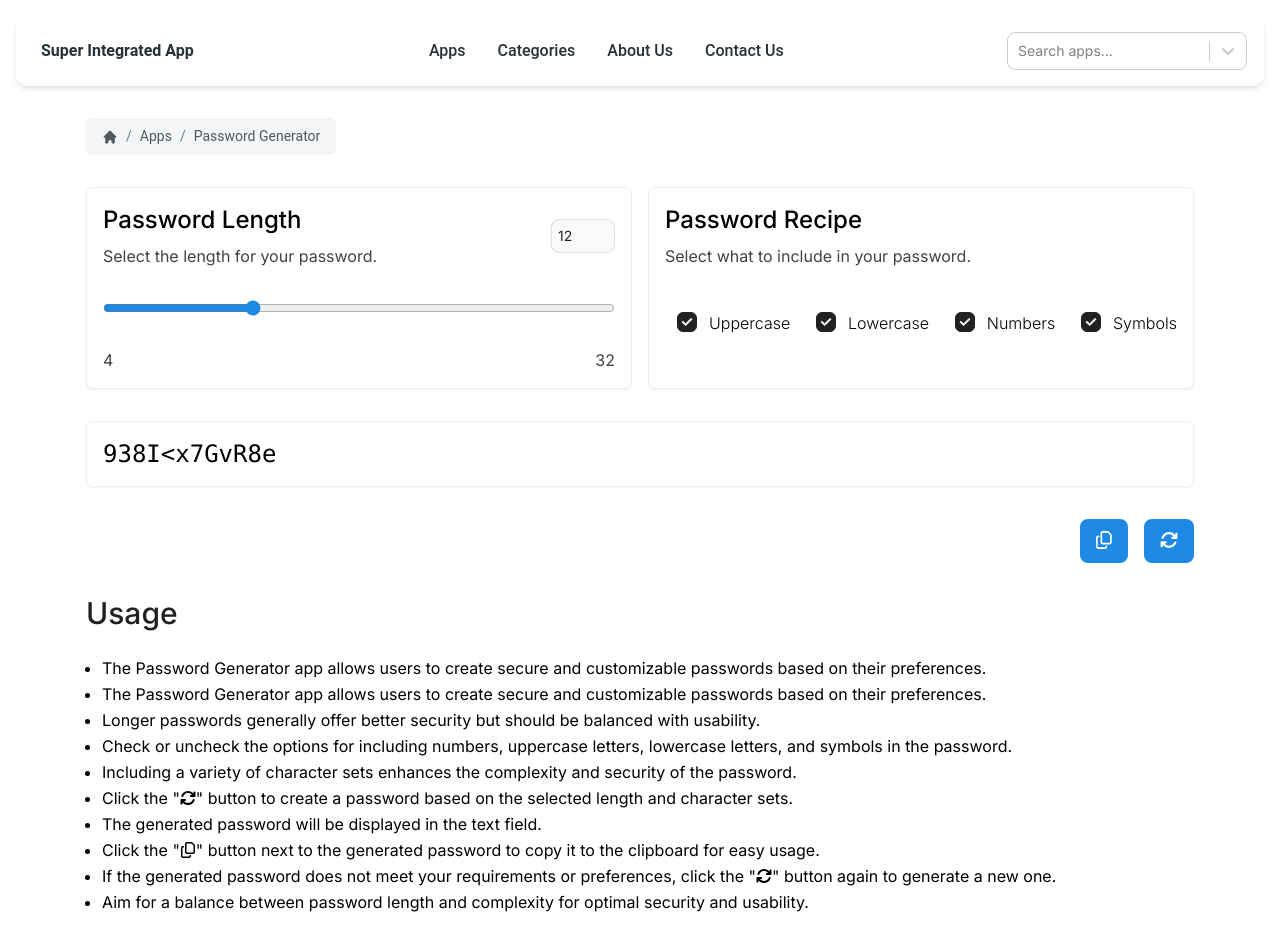
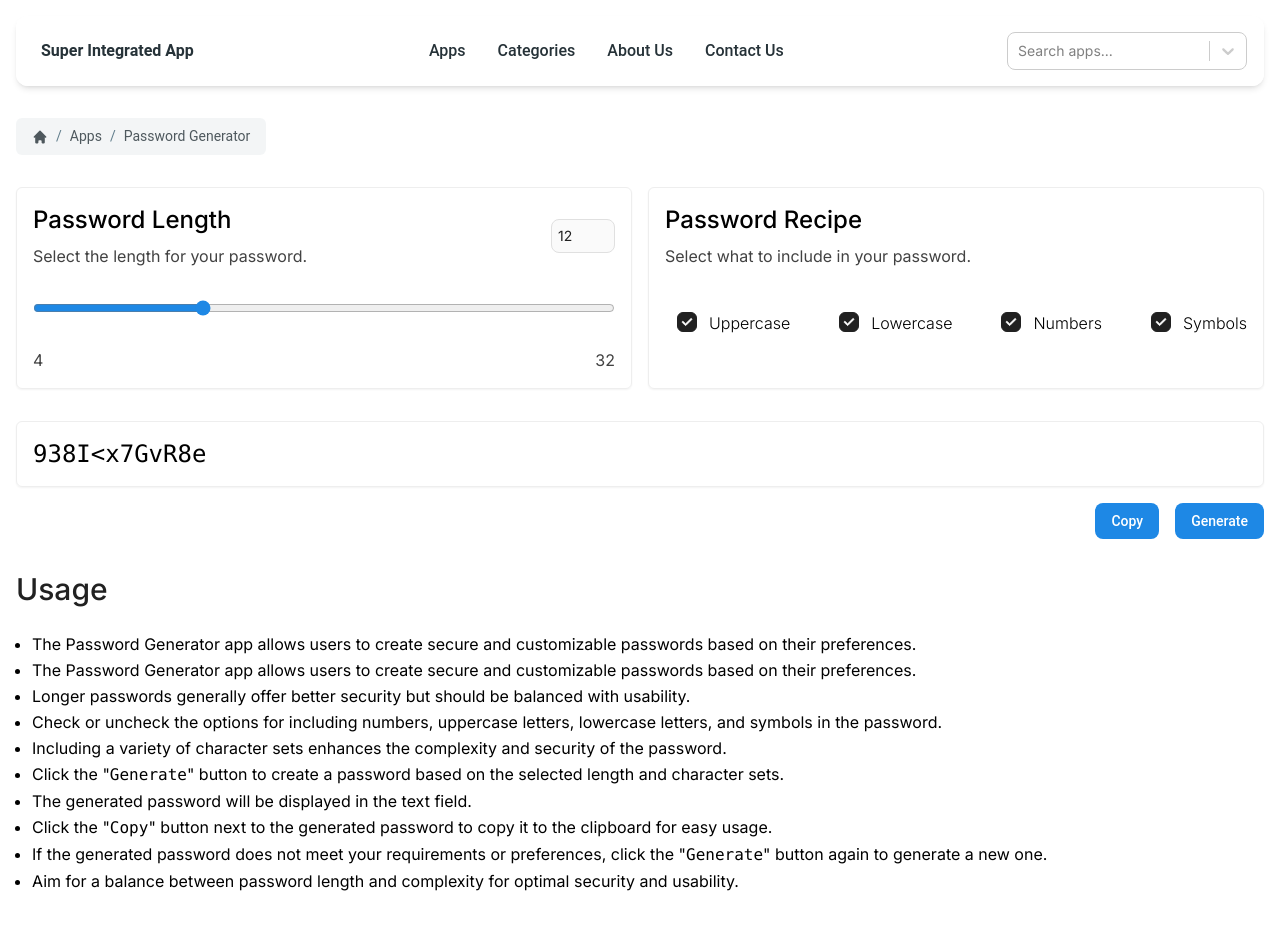
Before and after one commit to DanfeCamp/super-integrated-app, a Next.js app: page /apps/password-generator in a window 1280 px wide. Shown: the top 940 px of the page. Built offline with nearby package versions, Linux system fonts and the light colour scheme.

Commit message:
feat: qr-generator

```diff
--- a/app/apps/password-generator/page.js
+++ b/app/apps/password-generator/page.js
@@ -4,9 +4,6 @@
  * External dependencies.
  */
 import React, { useState, useEffect } from "react";
-import { FontAwesomeIcon } from "@fortawesome/react-fontawesome";
-import { faCopy } from "@fortawesome/free-regular-svg-icons";
-import { faArrowsRotate, faCheck } from "@fortawesome/free-solid-svg-icons";
 
 /**
  * Internal dependencies.
@@ -23,7 +20,7 @@ const PasswordGenerator = () => {
   const minimumNumberOfCharacter = 4;
   const maximumNumberOfCharacter = 32;
 
-  const [icon, setIcon] = useState(faCopy);
+  const [copyText, setCopyText] = useState("Copy");
   const [password, setPassword] = useState("");
   const [hasUppercase, setHasUppercase] = useState(true);
   const [hasLowercase, setHasLowercase] = useState(true);
@@ -73,10 +70,10 @@ const PasswordGenerator = () => {
   };
 
   const copyToClipboard = () => {
-    setIcon(faCheck);
+    setCopyText("Copied!");
     navigator.clipboard.writeText(password);
     setTimeout(() => {
-      setIcon(faCopy);
+      setCopyText("Copy");
     }, 1000);
   };
 
@@ -210,27 +207,29 @@ const PasswordGenerator = () => {
         </div>
 
         {/* Generated Password */}
+        <div>
           <div className="rounded-md border shadow-sm w-full p-4 text-lg">
             <code className="text-xl sm:text-2xl break-words">{password}</code>
           </div>
 
           {/* Buttons */}
-        <div className="flex justify-end">
+          <div className="flex justify-end mt-4">
             <div className="flex gap-4">
               <button
-              className="align-middle select-none font-sans font-bold text-center transition-all disabled:opacity-50 disabled:shadow-none disabled:pointer-events-none text-lg py-2 px-4 rounded-lg bg-blue-600 text-white hover:shadow-lg focus:opacity-[0.85] focus:shadow-none active:opacity-[0.85] active:shadow-none"
+                className="align-middle select-none font-sans font-medium text-center transition-all disabled:opacity-50 disabled:shadow-none disabled:pointer-events-none text-sm py-2 px-4 rounded-lg bg-blue-600 text-white hover:shadow-lg focus:opacity-[0.85] focus:shadow-none active:opacity-[0.85] active:shadow-none"
                 type="button"
                 onClick={copyToClipboard}
               >
-              <FontAwesomeIcon icon={icon} />
+                {copyText}
               </button>
               <button
-              className="align-middle select-none font-sans font-bold text-center transition-all disabled:opacity-50 disabled:shadow-none disabled:pointer-events-none text-lg py-2 px-4 rounded-lg bg-blue-600 text-white hover:shadow-lg focus:opacity-[0.85] focus:shadow-none active:opacity-[0.85] active:shadow-none"
+                className="align-middle select-none font-sans font-medium text-center transition-all disabled:opacity-50 disabled:shadow-none disabled:pointer-events-none text-sm py-2 px-4 rounded-lg bg-blue-600 text-white hover:shadow-lg focus:opacity-[0.85] focus:shadow-none active:opacity-[0.85] active:shadow-none"
                 type="button"
                 onClick={generatePassword}
               >
-              <FontAwesomeIcon icon={faArrowsRotate} />
+                Generate
               </button>
+            </div>
           </div>
         </div>
 
@@ -261,31 +260,20 @@ const PasswordGenerator = () => {
               security of the password.
             </li>
             <li className="ml-4">
-              Click the "
-              <FontAwesomeIcon
-                icon={faArrowsRotate}
-                className="inline h-4 w-4"
-              />
-              " button to create a password based on the selected length and
-              character sets.
+              Click the "<code>Generate</code>" button to create a password
+              based on the selected length and character sets.
             </li>
             <li className="ml-4">
               The generated password will be displayed in the text field.
             </li>
             <li className="ml-4">
-              Click the "
-              <FontAwesomeIcon icon={faCopy} className="inline h-4 w-4" />"
-              button next to the generated password to copy it to the clipboard
-              for easy usage.
+              Click the "<code>Copy</code>" button next to the generated
+              password to copy it to the clipboard for easy usage.
             </li>
             <li className="ml-4">
               If the generated password does not meet your requirements or
-              preferences, click the "
-              <FontAwesomeIcon
-                icon={faArrowsRotate}
-                className="inline h-4 w-4"
-              />
-              " button again to generate a new one.
+              preferences, click the "<code>Generate</code>" button again to
+              generate a new one.
             </li>
             <li className="ml-4">
               Aim for a balance between password length and complexity for
--- a/app/apps/qr-generator/layout.js
+++ b/app/apps/qr-generator/layout.js
@@ -1,5 +1,5 @@
 export const metadata = {
-  title: "SIA",
+  title: "QR Generator",
   description: "",
 };
 
--- a/app/apps/qr-generator/page.js
+++ b/app/apps/qr-generator/page.js
@@ -1,7 +1,111 @@
-import React from "react";
+"use client";
+
+/**
+ * External dependencies.
+ */
+import React, { useState, useRef } from "react";
+import { QRCode } from "react-qrcode-logo";
+import * as htmlToImage from "html-to-image";
+
+/**
+ * Internal dependencies.
+ */
+import Breadcrumb from "@components/Breadcrumb";
+import AppContainer from "@components/AppContainer";
 
 const page = () => {
-  return <div>page</div>;
+  const paths = [
+    { link: "/apps", title: "Apps" },
+    { link: "/qr-generator", title: "QR Generator" },
+  ];
+
+  const [text, setText] = useState("");
+  const qrCodeRef = useRef(null);
+
+  const handleTextChange = (e) => {
+    setText(e.target.value);
+  };
+
+  const downloadQR = () => {
+    if (!qrCodeRef.current) return;
+
+    htmlToImage.toPng(qrCodeRef.current).then(function (dataUrl) {
+      const link = document.createElement("a");
+      link.download = "qrcode.png";
+      link.href = dataUrl;
+      link.click();
+    });
+  };
+
+  return (
+    <Breadcrumb paths={paths}>
+      <AppContainer>
+        {/* Sort Lists */}
+        <div>
+          <div className="grid md:grid-cols-2 gap-4">
+            <textarea
+              className="p-4 flex min-h-[360px] max-h-[500px] overflow-y-scroll sia-scrollbar sia-scrollbar-light w-full rounded-md border border-input bg-transparent text-sm shadow-sm placeholder:text-muted-foreground focus-visible:outline-none focus-visible:ring-1 focus-visible:ring-ring"
+              onChange={handleTextChange}
+              value={text}
+              placeholder="Place your text here"
+            ></textarea>
+            <div
+              className="w-full h-full grid place-content-center rounded-md border border-input bg-white text-sm shadow-sm"
+              ref={qrCodeRef}
+            >
+              <QRCode value={text} size={256} />
+            </div>
+          </div>
+
+          {/* Buttons */}
+          <div className="flex justify-end mt-4">
+            <div className="flex gap-4 sm:gap-8">
+              <button
+                className="align-middle select-none font-sans font-bold text-center transition-all disabled:opacity-50 disabled:shadow-none disabled:pointer-events-none text-xs py-3 px-6 rounded-lg bg-blue-600 text-white shadow-md shadow-gray-900/10 hover:shadow-lg hover:shadow-gray-900/20 focus:opacity-[0.85] focus:shadow-none active:opacity-[0.85] active:shadow-none"
+                type="button"
+                onClick={downloadQR}
+              >
+                Download
+              </button>
+            </div>
+          </div>
+        </div>
+
+        {/* Usage */}
+        <div className="w-full flex flex-col gap-4 sm:gap-6">
+          <h1 className="sm:text-3xl text-2xl font-medium title-font text-gray-900">
+            Usage
+          </h1>
+          <ul className="leading-relaxed text-base list-disc">
+            <li className="ml-4">
+              Users can input text they want to convert into a QR code into the
+              text area. They can type or paste text directly into the text
+              area.
+            </li>
+            <li className="ml-4">
+              As users input or modify the text, the app provides a live preview
+              of the generated QR code.
+            </li>
+            <li className="ml-4">
+              The live preview of the generated QR code is prominently displayed
+              within the app's interface, allowing users to see the visual
+              representation of their input text in real-time.
+            </li>
+            <li className="ml-4">
+              Users can scan the displayed QR code using a QR code scanner app
+              or device camera. This allows them to extract the original text
+              encoded within the QR code for various purposes.
+            </li>
+            <li className="ml-4">
+              Users have the option to download the generated QR code as a PNG
+              image file "<code>qrcode.png</code>" by clicking on a download
+              button.
+            </li>
+          </ul>
+        </div>
+      </AppContainer>
+    </Breadcrumb>
+  );
 };
 
 export default page;
--- a/app/apps/sitemap-compiler/page.js
+++ b/app/apps/sitemap-compiler/page.js
@@ -78,30 +78,34 @@ const SitemapCompiler = () => {
     <Breadcrumb paths={paths}>
       <AppContainer>
         {/* Sitemap Compiler */}
+        <div>
           <div className="grid md:grid-cols-2 gap-4">
             <textarea
-            className="flex min-h-[360px] max-h-[500px] overflow-y-scroll sia-scrollbar sia-scrollbar-light w-full rounded-md border border-input bg-transparent px-3 py-2 text-sm shadow-sm placeholder:text-muted-foreground focus-visible:outline-none focus-visible:ring-1 focus-visible:ring-ring disabled:cursor-not-allowed disabled:opacity-50"
+              className="flex min-h-[360px] max-h-[500px] overflow-y-scroll sia-scrollbar sia-scrollbar-light w-full rounded-md border border-input bg-transparent text-sm shadow-sm placeholder:text-muted-foreground focus-visible:outline-none focus-visible:ring-1 focus-visible:ring-ring disabled:cursor-not-allowed disabled:opacity-50"
               onChange={handleTextChange}
               value={text}
             ></textarea>
             <SitemapPreview urls={urls} />
           </div>
-        <div className="flex justify-end">
+
+          {/* Buttons */}
+          <div className="flex justify-end mt-4">
             <div className="flex gap-4 sm:gap-8">
               <button
-              class="align-middle select-none font-sans font-bold text-center transition-all disabled:opacity-50 disabled:shadow-none disabled:pointer-events-none text-xs py-3 px-6 rounded-lg bg-blue-600 text-white shadow-md shadow-gray-900/10 hover:shadow-lg hover:shadow-gray-900/20 focus:opacity-[0.85] focus:shadow-none active:opacity-[0.85] active:shadow-none"
+                className="align-middle select-none font-sans font-bold text-center transition-all disabled:opacity-50 disabled:shadow-none disabled:pointer-events-none text-xs py-3 px-6 rounded-lg bg-blue-600 text-white shadow-md shadow-gray-900/10 hover:shadow-lg hover:shadow-gray-900/20 focus:opacity-[0.85] focus:shadow-none active:opacity-[0.85] active:shadow-none"
                 type="button"
                 onClick={handleClear}
               >
                 {clearText}
               </button>
               <button
-              class="align-middle select-none font-sans font-bold text-center transition-all disabled:opacity-50 disabled:shadow-none disabled:pointer-events-none text-xs py-3 px-6 rounded-lg bg-blue-600 text-white shadow-md shadow-gray-900/10 hover:shadow-lg hover:shadow-gray-900/20 focus:opacity-[0.85] focus:shadow-none active:opacity-[0.85] active:shadow-none"
+                className="align-middle select-none font-sans font-bold text-center transition-all disabled:opacity-50 disabled:shadow-none disabled:pointer-events-none text-xs py-3 px-6 rounded-lg bg-blue-600 text-white shadow-md shadow-gray-900/10 hover:shadow-lg hover:shadow-gray-900/20 focus:opacity-[0.85] focus:shadow-none active:opacity-[0.85] active:shadow-none"
                 type="button"
                 onClick={downloadSitemap}
               >
                 Download
               </button>
+            </div>
           </div>
         </div>
 
--- a/app/apps/sort-lists/page.js
+++ b/app/apps/sort-lists/page.js
@@ -56,9 +56,10 @@ const SortLists = () => {
     <Breadcrumb paths={paths}>
       <AppContainer>
         {/* Sort Lists */}
+        <div>
           <div className="grid md:grid-cols-2 gap-4">
             <textarea
-            className="p-4 flex min-h-[360px] max-h-[500px] overflow-y-scroll sia-scrollbar sia-scrollbar-light w-full rounded-md border border-input bg-transparent px-3 py-2 text-sm shadow-sm placeholder:text-muted-foreground focus-visible:outline-none focus-visible:ring-1 focus-visible:ring-ring"
+              className="p-4 flex min-h-[360px] max-h-[500px] overflow-y-scroll sia-scrollbar sia-scrollbar-light w-full rounded-md border border-input bg-transparent text-sm shadow-sm placeholder:text-muted-foreground focus-visible:outline-none focus-visible:ring-1 focus-visible:ring-ring"
               onChange={handleTextChange}
               value={text}
               placeholder={`B\nC\nA`}
@@ -72,22 +73,23 @@ const SortLists = () => {
           </div>
 
           {/* Buttons */}
-        <div className="flex justify-end">
+          <div className="flex justify-end mt-4">
             <div className="flex gap-4 sm:gap-8">
               <button
-              class="align-middle select-none font-sans font-bold text-center transition-all disabled:opacity-50 disabled:shadow-none disabled:pointer-events-none text-xs py-3 px-6 rounded-lg bg-blue-600 text-white shadow-md shadow-gray-900/10 hover:shadow-lg hover:shadow-gray-900/20 focus:opacity-[0.85] focus:shadow-none active:opacity-[0.85] active:shadow-none"
+                className="align-middle select-none font-sans font-bold text-center transition-all disabled:opacity-50 disabled:shadow-none disabled:pointer-events-none text-xs py-3 px-6 rounded-lg bg-blue-600 text-white shadow-md shadow-gray-900/10 hover:shadow-lg hover:shadow-gray-900/20 focus:opacity-[0.85] focus:shadow-none active:opacity-[0.85] active:shadow-none"
                 type="button"
                 onClick={copyToClipboard}
               >
                 {copyText}
               </button>
               <button
-              class="align-middle select-none font-sans font-bold text-center transition-all disabled:opacity-50 disabled:shadow-none disabled:pointer-events-none text-xs py-3 px-6 rounded-lg bg-blue-600 text-white shadow-md shadow-gray-900/10 hover:shadow-lg hover:shadow-gray-900/20 focus:opacity-[0.85] focus:shadow-none active:opacity-[0.85] active:shadow-none"
+                className="align-middle select-none font-sans font-bold text-center transition-all disabled:opacity-50 disabled:shadow-none disabled:pointer-events-none text-xs py-3 px-6 rounded-lg bg-blue-600 text-white shadow-md shadow-gray-900/10 hover:shadow-lg hover:shadow-gray-900/20 focus:opacity-[0.85] focus:shadow-none active:opacity-[0.85] active:shadow-none"
                 type="button"
                 onClick={downloadSortedList}
               >
                 Download
               </button>
+            </div>
           </div>
         </div>
 
--- a/app/layout.js
+++ b/app/layout.js
@@ -18,7 +18,7 @@ export default function RootLayout({ children }) {
       <body className={inter.className + " sia-scrollbar sia-scrollbar-light"}>
         <Container>
           <Navbar />
-          <div className="container mx-auto px-4 py-8">{children}</div>
+          <div className="mx-auto px-4 py-8 w-full">{children}</div>
           <Footer />
         </Container>
       </body>
--- a/components/AppContainer.js
+++ b/components/AppContainer.js
@@ -1,7 +1,7 @@
 import React from "react";
 
 const AppContainer = ({ children }) => {
-  return <div className="flex flex-col gap-4 sm:gap-8">{children}</div>;
+  return <div className="flex flex-col gap-4 sm:gap-8 w-full">{children}</div>;
 };
 
 export default AppContainer;
--- a/package.json
+++ b/package.json
@@ -18,9 +18,11 @@
     "@fortawesome/react-fontawesome": "^0.2.0",
     "@heroicons/react": "^2.1.3",
     "@material-tailwind/react": "^2.1.9",
+    "html-to-image": "^1.11.11",
     "next": "14.2.3",
     "react": "^18",
     "react-dom": "^18",
+    "react-qrcode-logo": "^2.10.0",
     "react-select": "^5.8.0"
   },
   "devDependencies": {
```
Also changed, not shown: 1 other file (tests, documents, lock files or other folders). Lines whose indentation alone changed are shown as unchanged.
